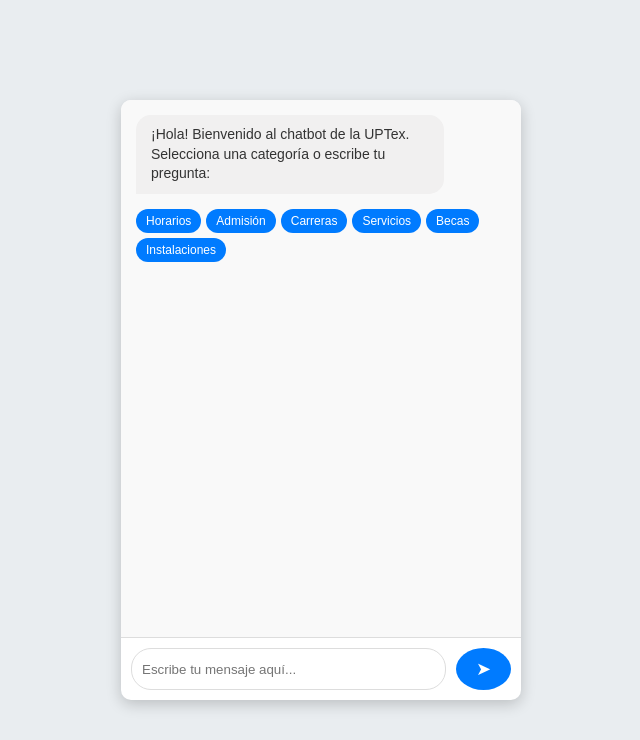
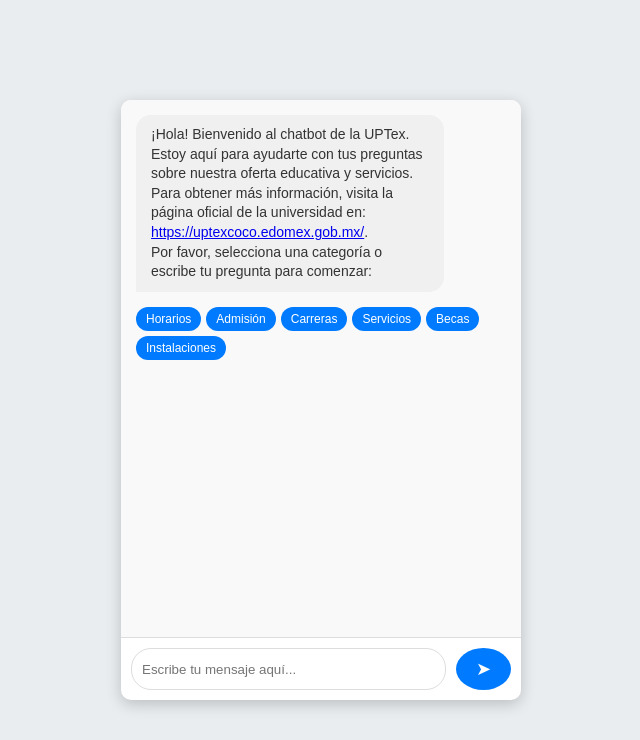
Before and after one commit to UlisesMJM/Chatbot-UPTEX, a Flask app: page / in a window 1280 px wide. Shown: the top 740 px of the page, without its empty margins (319-959 px from the left). Run offline with Flask 2, Linux system fonts and the light colour scheme.

Commit message:
Actualizacion de bienvenida

```diff
--- a/app.py
+++ b/app.py
@@ -4,18 +4,11 @@ from chatbot_logic import chatbot_response, question_groups
 app = Flask(__name__)
 
 # Mensajes principales
-WELCOME_MESSAGE = (
-    "¡Hola! Bienvenido al chatbot oficial de la UPTex. Estoy aquí para ayudarte con tus preguntas sobre nuestra oferta educativa y servicios. "
-    "Para obtener más información, también puedes visitar la página oficial de la universidad en: https://uptexcoco.edomex.gob.mx/. "
-    "Por favor, selecciona una categoría o escribe tu pregunta para comenzar."
-)
-
 
 @app.route('/')
 def home():
     return render_template(
         'index.html',
-        welcome_message=WELCOME_MESSAGE,
         categories=list(question_groups.keys())
     )
 
--- a/templates/index.html
+++ b/templates/index.html
@@ -114,7 +114,7 @@
 const addMessage = (sender, message, suggestions = []) => {
     const messageElement = document.createElement('div');
     messageElement.classList.add('message', sender === 'user' ? 'user' : 'bot');
-            messageElement.textContent = message;
+    messageElement.innerHTML = message; // Permitir HTML en los mensajes
 
     chatMessages.appendChild(messageElement);
 
@@ -168,9 +168,16 @@
 };
 
 // Mensaje de bienvenida
-        addMessage('bot', "¡Hola! Bienvenido al chatbot de la UPTex. Selecciona una categoría o escribe tu pregunta:", [
+addMessage('bot', `
+    ¡Hola! Bienvenido al chatbot de la UPTex.<br>
+    Estoy aquí para ayudarte con tus preguntas sobre nuestra oferta educativa y servicios.<br>
+    Para obtener más información, visita la página oficial de la universidad en:
+    <a href="https://uptexcoco.edomex.gob.mx/" target="_blank">https://uptexcoco.edomex.gob.mx/</a>.<br>
+    Por favor, selecciona una categoría o escribe tu pregunta para comenzar:
+`, [
     "Horarios", "Admisión", "Carreras", "Servicios", "Becas", "Instalaciones"
 ]);
+
     </script>
 </body>
 </html>
```
Lines whose indentation alone changed are shown as unchanged.
